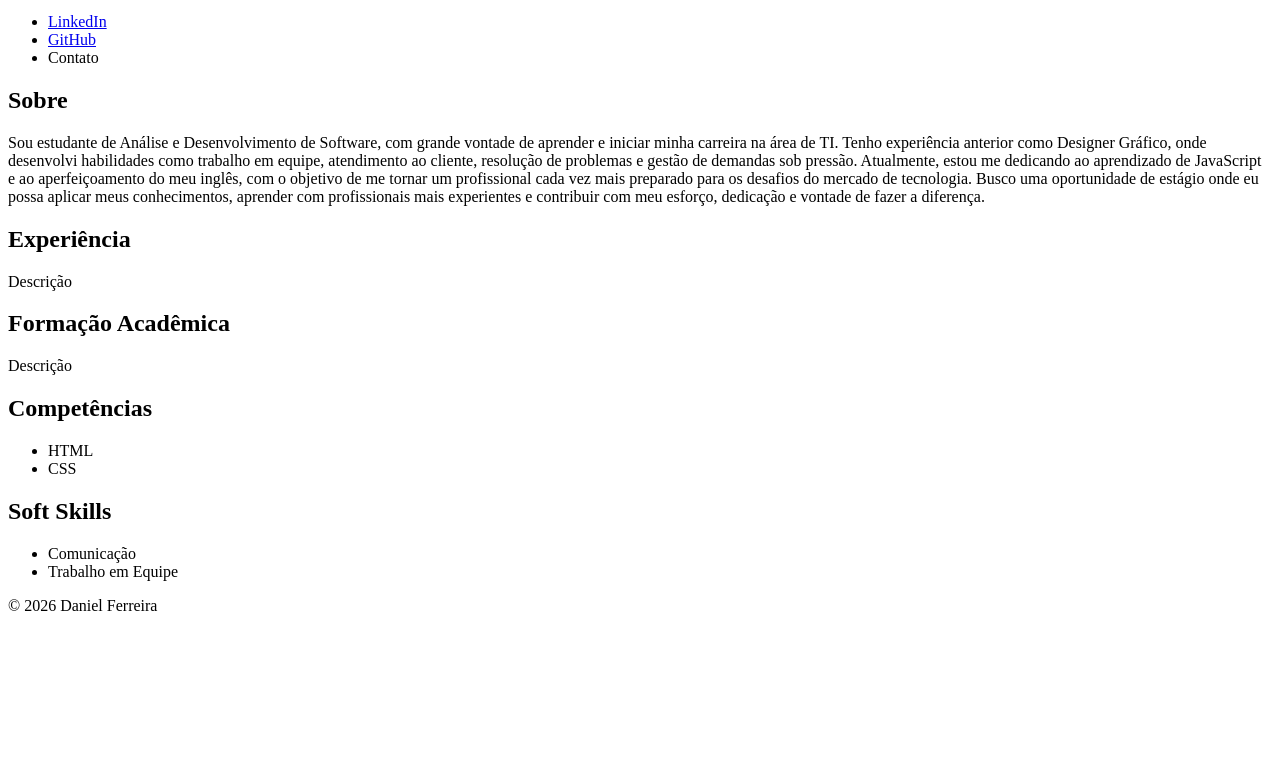
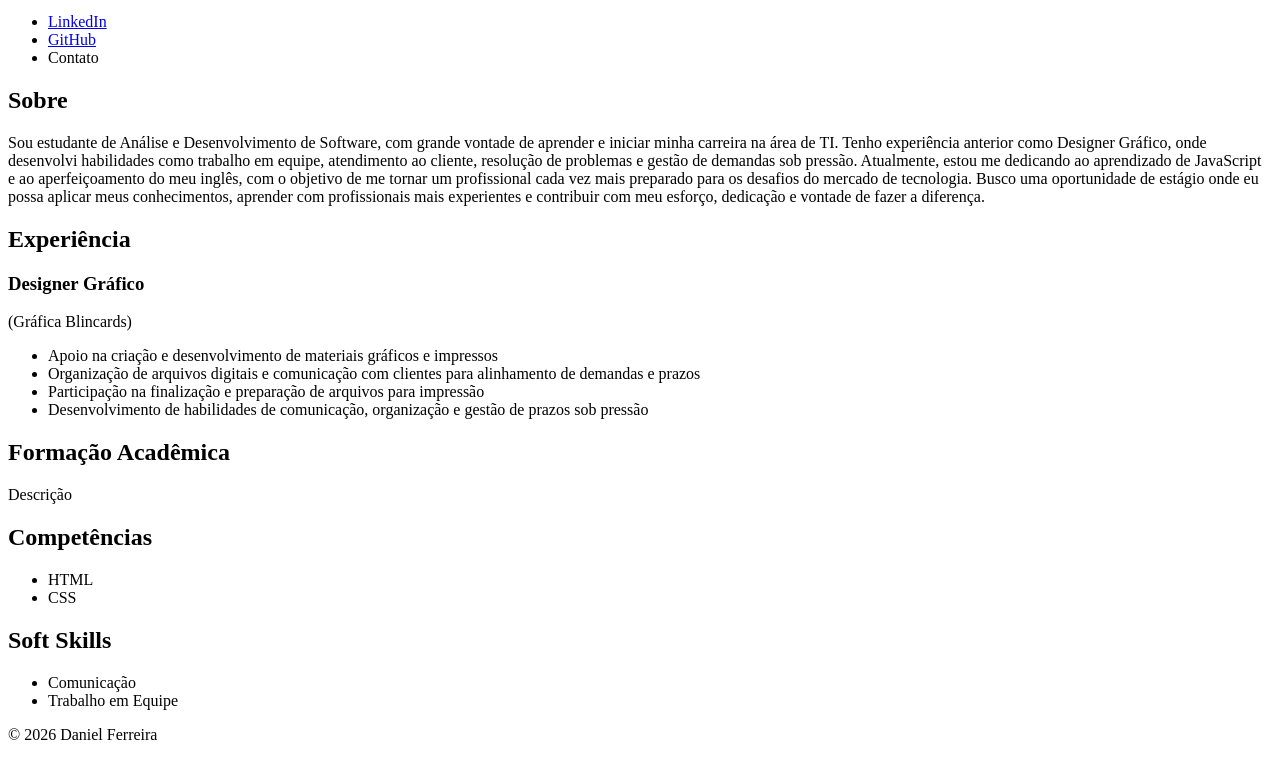
Before and after one commit to LuisGustavoVG/hub-curriculo-startup, a plain HTML site: page pages/daniel.html in a window 1280 px wide. Shown: the part 101-861 px from the top of the page. Before the commit the page ends 800 px from the top, so only its background shows below. Drawn offline with Linux system fonts and the light colour scheme.

Commit message:
feat: adiciona conteúdo da seção Experiência

```diff
--- a/pages/daniel.html
+++ b/pages/daniel.html
@@ -56,7 +56,14 @@
       <!--EXPERIÊNCIA-->
       <section>
         <h2>Experiência</h2>
-        <p>Descrição</p>
+        <h3>Designer Gráfico</h3>
+        <p>(Gráfica Blincards)</p>
+        <ul>
+          <li>Apoio na criação e desenvolvimento de materiais gráficos e impressos</li>
+          <li>Organização de arquivos digitais e comunicação com clientes para alinhamento de demandas e prazos</li>
+          <li>Participação na finalização e preparação de arquivos para impressão</li>
+          <li>Desenvolvimento de habilidades de comunicação, organização e gestão de prazos sob pressão</li>
+        </ul>
       </section>
       <!--FORMAÇÃO ACADÊMICA-->
       <section>
```
